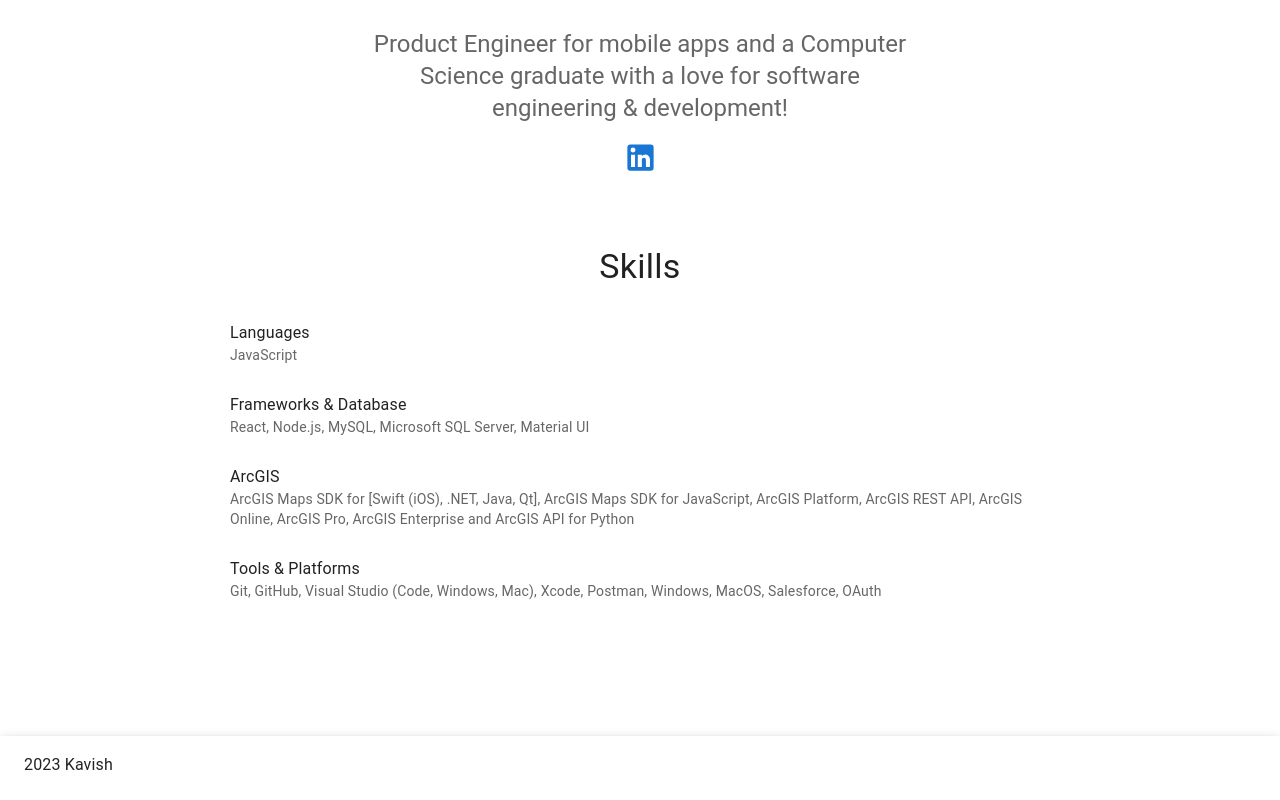
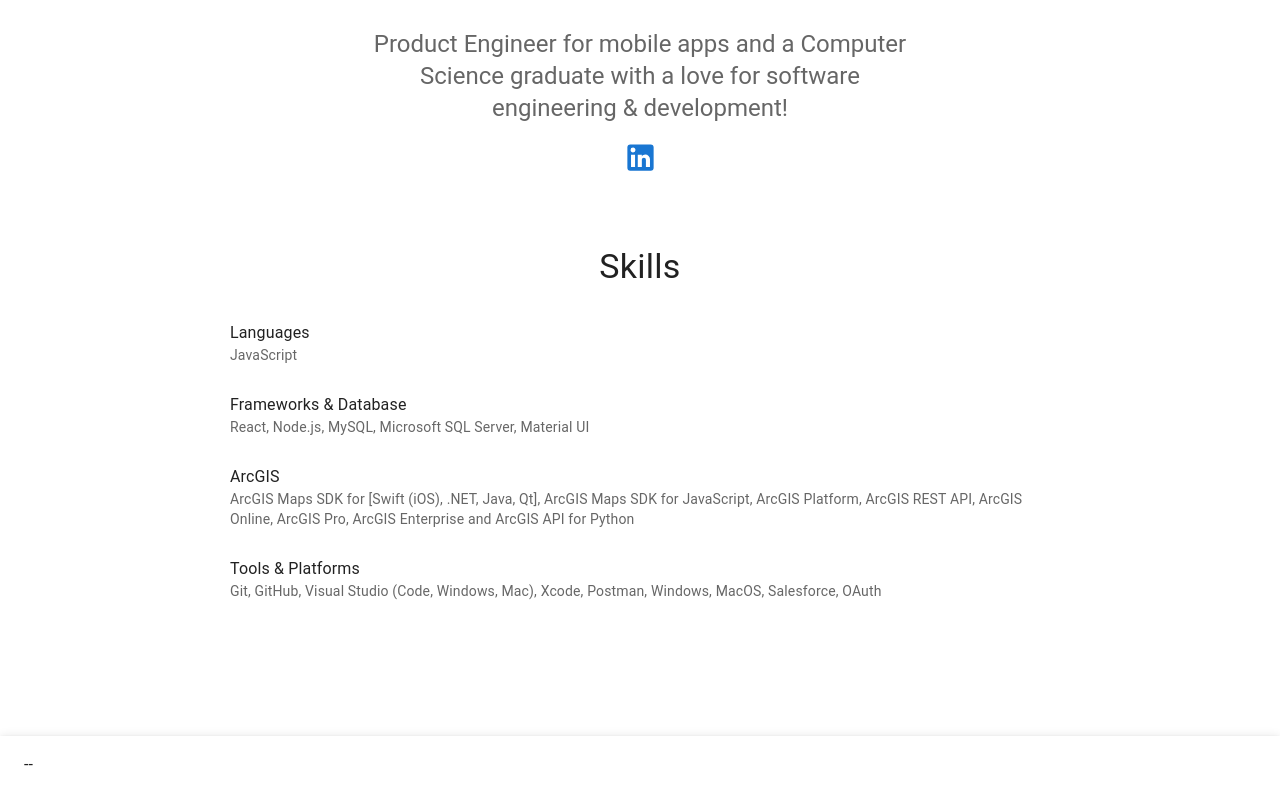
Before and after one commit to kavishghime/portfolio, a React (Create React App) app: page / in a window 1280 px wide. Shown: the part 198-998 px from the top of the page. Built offline with nearby package versions, Linux system fonts and the light colour scheme.

Commit message:
footer updated

```diff
--- a/src/components/Footer.js
+++ b/src/components/Footer.js
@@ -22,7 +22,7 @@
                             gutterBottom
                         >
                             {/* <CopyrightIcon /> */}
-                            2023 Kavish
+                            --
                         </Typography>
                     </Toolbar>
                 </Container>
```
